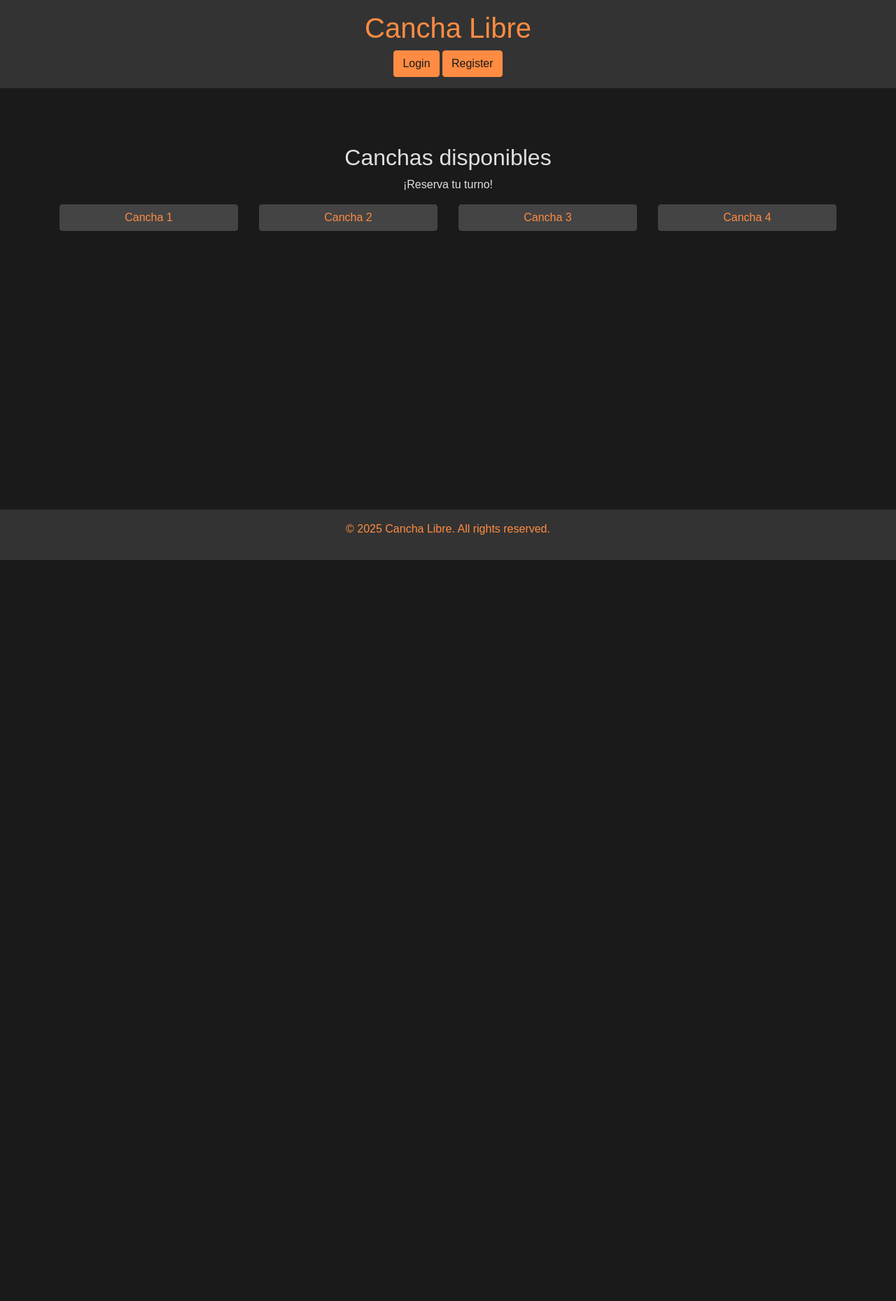
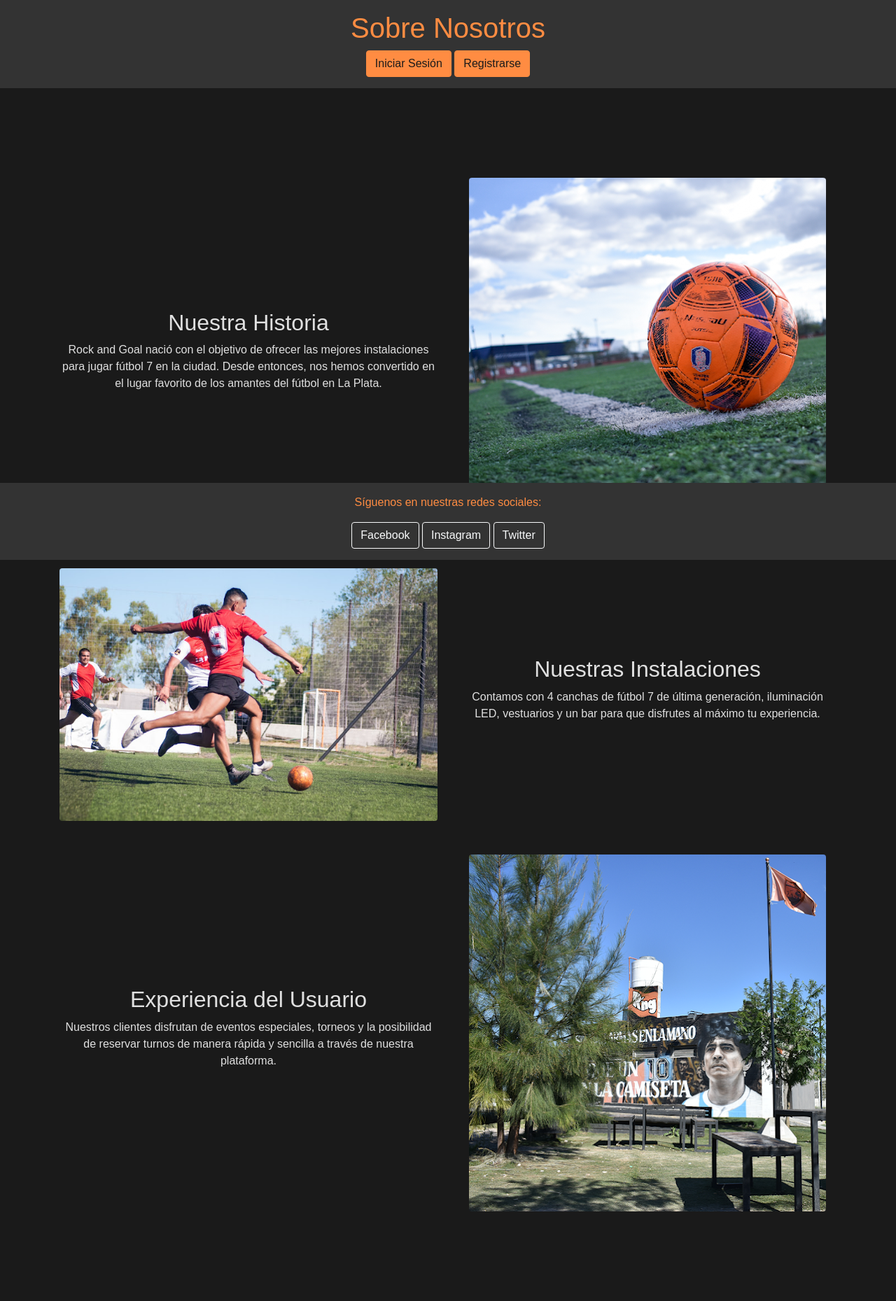
Before and after one commit to Marianortega11/SistemaTurnos, a Flask app: page / in a window 1280 px wide. Shown: the whole page at 70% size. Before the commit the page ends 800 px from the top, so only its background shows below. Run offline with Flask 3, Linux system fonts and the light colour scheme; some libraries are stand-ins or nearby versions.

Commit message:
añado imagenes y cambio el home

```diff
--- a/src/web/static/style.css
+++ b/src/web/static/style.css
@@ -49,3 +49,12 @@
     background-color: #555; /* Un gris un poco más claro al pasar el ratón */
     border-color: #555;
 }
+
+.img-hover-effect {
+    transition: transform 0.3s ease, box-shadow 0.3s ease; /* Transición suave */
+}
+
+.img-hover-effect:hover {
+    transform: scale(1.05); /* Escala la imagen al 105% */
+    box-shadow: 0 8px 16px rgba(0, 0, 0, 0.2); /* Sombra más pronunciada */
+}
--- a/src/web/templates/index.html
+++ b/src/web/templates/index.html
@@ -1,42 +1,64 @@
 <!DOCTYPE html>
-<html lang="en">
+<html lang="es">
 <head>
     <meta charset="UTF-8">
     <meta name="viewport" content="width=device-width, initial-scale=1.0">
-    <title>Cancha Libre</title>
+    <title>Sobre Nosotros - Cancha Libre</title>
     <link href="https://stackpath.bootstrapcdn.com/bootstrap/4.5.2/css/bootstrap.min.css" rel="stylesheet">
     <link rel="stylesheet" href="{{ url_for('static', filename='style.css') }}">
 </head>
 <body>
-    <header class="text-center py-3"> <!-- Eliminé bg-success -->
-        <h1>Cancha Libre</h1>
+    <!-- Header -->
+    <header class="text-center py-3">
+        <h1>Sobre Nosotros</h1>
         <nav>
-            <a href="{{ url_for('auth.login') }}" class="btn btn-primary">Login</a>
-            <a href="{{ url_for('auth.register') }}" class="btn btn-primary">Register</a>
+            <a href="{{ url_for('auth.login') }}" class="btn btn-primary">Iniciar Sesión</a>
+            <a href="{{ url_for('auth.register') }}" class="btn btn-primary">Registrarse</a>
         </nav>
     </header>
 
-    <main class="container text-center my-5">
-        <h2>Canchas disponibles</h2>
-        <p>¡Reserva tu turno!</p>
-        <div class="row">
-            <div class="col-md-3">
-                <a href="{{ url_for('turno.index', cancha=1) }}" class="btn btn-secondary btn-block">Cancha 1</a>
+    <!-- Main Content -->
+    <main class="container my-5">
+        <!-- Sección 1: Introducción -->
+        <section class="row my-5 align-items-center">
+            <div class="col-md-6">
+                <h2>Nuestra Historia</h2>
+                <p>Rock and Goal nació con el objetivo de ofrecer las mejores instalaciones para jugar fútbol 7 en la ciudad. Desde entonces, nos hemos convertido en el lugar favorito de los amantes del fútbol en La Plata.</p>
             </div>
-            <div class="col-md-3">
-                <a href="{{ url_for('turno.index', cancha=2) }}" class="btn btn-secondary btn-block">Cancha 2</a>
+            <div class="col-md-6">
+                <img src="{{ url_for('static', filename='images/pelota.png') }}" alt="Historia" class="img-fluid rounded img-hover-effect">
             </div>
-            <div class="col-md-3">
-                <a href="{{ url_for('turno.index', cancha=3) }}" class="btn btn-secondary btn-block">Cancha 3</a>
+        </section>
+
+        <!-- Sección 2: Instalaciones -->
+        <section class="row my-5 align-items-center">
+            <div class="col-md-6 order-md-2">
+                <h2>Nuestras Instalaciones</h2>
+                <p>Contamos con 4 canchas de fútbol 7 de última generación, iluminación LED, vestuarios y un bar para que disfrutes al máximo tu experiencia.</p>
             </div>
-            <div class="col-md-3">
-                <a href="{{ url_for('turno.index', cancha=4) }}" class="btn btn-secondary btn-block">Cancha 4</a>
+            <div class="col-md-6 order-md-1">
+                <img src="{{ url_for('static', filename='images/jugador.jpg') }}" alt="Instalaciones" class="img-fluid rounded img-hover-effect">
             </div>
-        </div>
+        </section>
+
+        <!-- Sección 3: Experiencia -->
+        <section class="row my-5 align-items-center">
+            <div class="col-md-6">
+                <h2>Experiencia del Usuario</h2>
+                <p>Nuestros clientes disfrutan de eventos especiales, torneos y la posibilidad de reservar turnos de manera rápida y sencilla a través de nuestra plataforma.</p>
+            </div>
+            <div class="col-md-6">
+                <img src="{{ url_for('static', filename='images/diego.png') }}" alt="Experiencia" class="img-fluid rounded img-hover-effect">
+            </div>
+        </section>
     </main>
 
-    <footer class="text-center py-3 fixed-bottom">
-        <p>&copy; 2025 Cancha Libre. All rights reserved.</p>
+    <!-- Footer -->
+    <footer class="text-center py-3">
+        <p>Síguenos en nuestras redes sociales:</p>
+        <a href="#" class="btn btn-outline-light">Facebook</a>
+        <a href="#" class="btn btn-outline-light">Instagram</a>
+        <a href="#" class="btn btn-outline-light">Twitter</a>
     </footer>
 
     <script src="https://code.jquery.com/jquery-3.5.1.slim.min.js"></script>
```
Also changed, not shown: src/web/static/images/diego.png (added), src/web/static/images/jugador.jpg (added), src/web/static/images/pelota.png (added).
